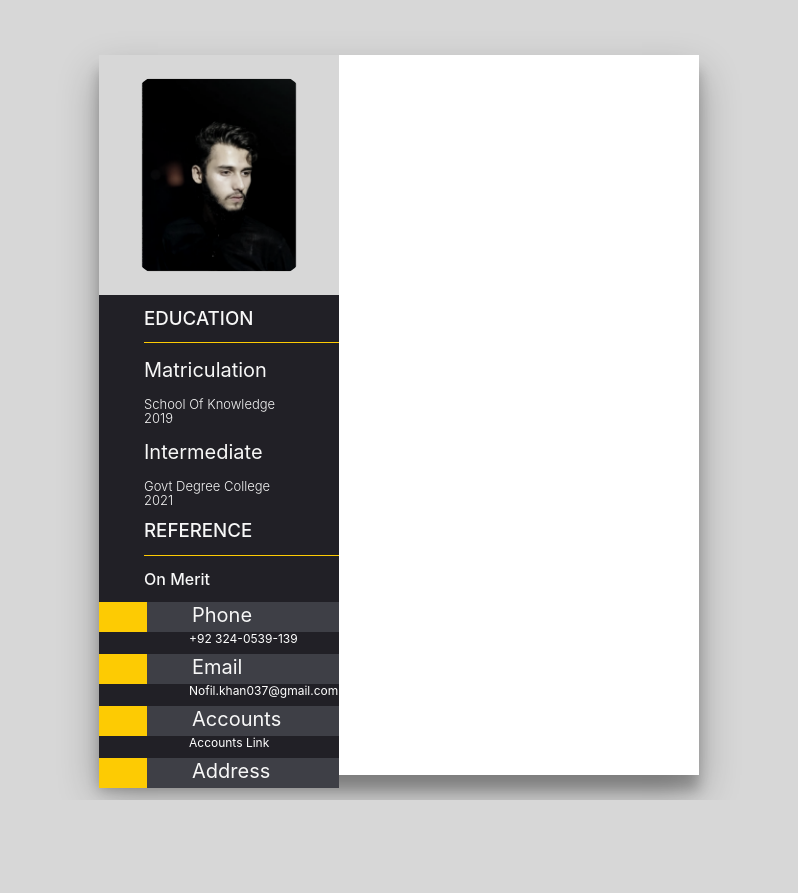
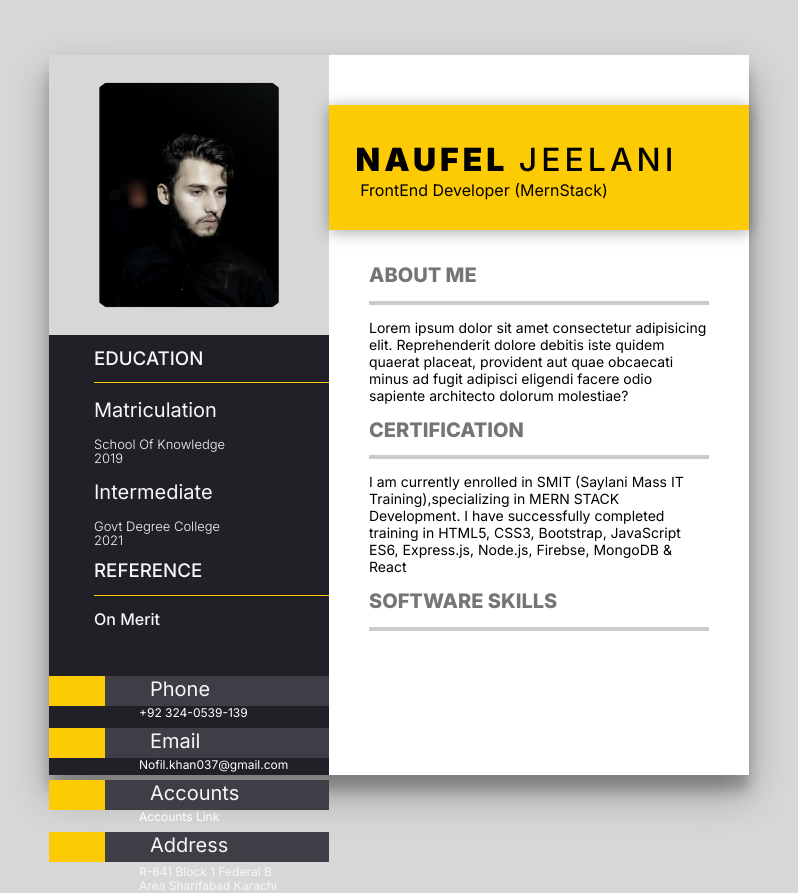
Before and after one commit to naufel1122/React-Resume, a React (Create React App) app in the folder curriculam/: page / in a window 1280 px wide. Shown: the whole page, without its empty margins (241-1039 px from the left). Before the commit the page ends 800 px from the top, so only its background shows below. Built offline with nearby package versions, Linux system fonts and the light colour scheme.

Commit message:
almost done

```diff
--- a/curriculam/src/index.css
+++ b/curriculam/src/index.css
@@ -1,4 +1,5 @@
 @import url('https://fonts.googleapis.com/css2?family=Kanit:wght@100;200;300;400;500;600;700;800;900&family=Nunito:wght@200;300;400;500;600;700;800;900;1000&display=swap');
+@import url('https://fonts.googleapis.com/css2?family=Inter:wght@100;200;300;400;500;600;700;800;900&display=swap');
 
 body {
   margin: 0;
@@ -20,12 +21,13 @@ body {
   justify-content: center;
   align-items: center;
   height: 100vh;
+  font-family: 'Inter', sans-serif;
 }
 
 .First {
   display: flex;
   height: 90vh;
-  width: 600px;
+  width: 700px;
   background-color: #fff;
   margin-top: 30px;
   /* box-shadow: rgba(50, 50, 93, 0.25) 0px 13px 27px -5px, rgba(0, 0, 0, 0.3) 0px 8px 16px -8px; */
@@ -40,7 +42,8 @@ body {
   /* text-align:center; */
   line-height: 10px;
 }
-.First .white .img{
+
+.First .white .img {
   /* height: 250px; */
   /* width:250px; */
   /* margin-left: -2ddepx; */
@@ -48,79 +51,85 @@ body {
   background: #d7d7d7;
 }
 
-.First .white .img img{
+.First .white .img img {
   border-radius: 100%;
   height: 100%;
   width: 100%;
 }
-.First .white h3{
+
+.First .white h3 {
   margin-left: 45px;
   color: #f7f7f7;
   font-weight: 500;
 }
 
-.First .white p{
+.First .white p {
   color: #f7f7f7;
   font-weight: 400;
   margin-left: 45px;
   font-size: 20px;
   line-height: 14px;
 }
-.First .white .school{
+
+.First .white .school {
   color: #f7f7f7;
   font-weight: 300;
   margin-left: 45px;
   font-size: 13px;
 }
-.First .white .college{
+
+.First .white .college {
   color: #f7f7f7;
   font-weight: 300;
   margin-left: 45px;
   font-size: 13px;
 }
-.First .white  .merit{
+
+.First .white .merit {
   font-size: 16px;
   font-weight: 500;
 }
+
 .First .white .line {
   margin-left: 45px;
   height: 1px;
   width: 100%;
   background-color: #fdcb03;
   display: flex;
-  justify-content:center ;
+  justify-content: center;
 }
-
 
 .phone {
   display: flex;
   flex-direction: row;
   width: 100%;
+  margin-top: 50px;
   /* height: 20px; */
 }
-.phone .empty{
+
+.phone .empty {
   /* height: 20px; */
   background-color: #fdcb03;
-  width:20%;
+  width: 20%;
 }
-.phone .contact{
+
+.phone .contact {
   background-color: #3e3f46;
   width: 80%;
   height: 30px;
 }
-.phone .contact p{
+
+.phone .contact p {
   margin-top: 6px;
 }
-.First .white a{
+
+.First .white a {
   text-decoration: none;
   color: #fff;
   font-size: 12px;
   /* margin-top: 15px; */
   margin-left: 90px;
 }
-
-
-
 
 .Email {
   margin-top: 10px;
@@ -129,21 +138,22 @@ body {
   width: 100%;
   /* height: 20px; */
 }
-.Email .empty{
+
+.Email .empty {
   /* height: 20px; */
   background-color: #fdcb03;
-  width:20%;
+  width: 20%;
 }
-.Email .contact{
+
+.Email .contact {
   background-color: #3e3f46;
   width: 80%;
   height: 30px;
 }
-.Email .contact p{
+
+.Email .contact p {
   margin-top: 6px;
 }
-
-
 
 .Github {
   margin-top: 10px;
@@ -152,21 +162,22 @@ body {
   width: 100%;
   /* height: 20px; */
 }
-.Github .empty{
+
+.Github .empty {
   /* height: 20px; */
   background-color: #fdcb03;
-  width:20%;
+  width: 20%;
 }
-.Github .contact{
+
+.Github .contact {
   background-color: #3e3f46;
   width: 80%;
   height: 30px;
 }
-.Github .contact p{
+
+.Github .contact p {
   margin-top: 6px;
 }
-
-
 
 .address {
   margin-top: 10px;
@@ -175,31 +186,83 @@ body {
   width: 100%;
   /* height: 20px; */
 }
-.address .empty{
+
+.address .empty {
   /* height: 20px; */
   background-color: #fdcb03;
-  width:20%;
+  width: 20%;
 }
-.address .contact{
+
+.address .contact {
   background-color: #3e3f46;
   width: 80%;
   height: 30px;
 }
-.address .contact p{
+
+.address .contact p {
   margin-top: 6px;
 }
 
+.First .white .add {
+  font-size: 12px;
+  margin-top: 3px;
+  margin-left: 90px;
+}
 
 .First .Black {
   height: 100%;
-  width: 50%;
+  width: 60%;
   background-color: #fff;
 }
 
-.First .Black h1 {
-  color: #292826;
-  text-align: center;
-  font-size: 38px;
+.First .Black .title {
+  background-color: #fdcb03;
+  height: 125px;
+  width: 100%;
+  margin-top: 50px;
+  box-shadow: rgba(0, 0, 0, 0.35) 0px 2px 15px;
+  display: flex;
+  justify-content: center;
+  align-items: center;
+  flex-direction: column;
+}
+
+.First .Black .title h1 {
+  margin-left: -45px;
+  font-family: 'Inter', sans-serif;
+  font-weight: 900;
+  letter-spacing: 4px;
   text-transform: uppercase;
-  font-family: 'Kanit', sans-serif;
 }
+
+.First .Black .title h1 span{
+  font-weight: 500;
+}
+.First .Black .title  p{
+  margin-top: -20px;
+  margin-right:110px;
+  justify-content: start;
+}
+
+.First .Black .all-other {
+padding: 20px 40px;
+}
+
+.First .Black .all-other h1{
+  text-transform: uppercase;
+  font-size: 20px;
+  font-weight: 800;
+  color: #757575;
+  font-family: 'Inter', sans-serif;
+}
+
+.First .Black .all-other .line-2{
+  height: 4px;
+  width: 100%;
+  background-color: #cbcbcc;
+}
+
+.First .Black .all-other p {
+  font-size: 14px;
+  font-weight: 400;
+  }
--- a/curriculam/src/index.jsx
+++ b/curriculam/src/index.jsx
@@ -11,7 +11,6 @@ function Hi() {
         <div className="First">
             <div className="white">
                 <div className="img">
-
                     <img src={myimg} alt="" />
                 </div>
                 <h3>EDUCATION</h3>
@@ -23,14 +22,13 @@ function Hi() {
                 <h3>REFERENCE</h3>
                 <div className="line"></div>
                 <p className="merit" >On Merit</p>
-
                 <div className="phone">
                     <div className="empty"></div>
                     <div className="contact">
                         <p>Phone</p>
                     </div>
                 </div>
-                    <a href="tel:+923240539139">+92 324-0539-139</a>
+                <a href="tel:+923240539139">+92 324-0539-139</a>
                 <div className="Email">
                     <div className="empty"></div>
                     <div className="contact">
@@ -38,7 +36,6 @@ function Hi() {
                     </div>
                 </div>
                 <a href="mailto:nofil.khan037@gmail.com">Nofil.khan037@gmail.com</a>
-
                 <div className="Github">
                     <div className="empty"></div>
                     <div className="contact">
@@ -46,17 +43,32 @@ function Hi() {
                     </div>
                 </div>
                 <a href="https://accountlinks-150e1.web.app/">Accounts Link </a>
-
                 <div className="address">
                     <div className="empty"></div>
                     <div className="contact">
                         <p>Address</p>
                     </div>
                 </div>
+                <p className="add" >R-641 Block 1 Federal B<br /> Area Sharifabad Karachi</p>
+            </div>
 
+            <div className="Black">
+                <div className="title">
+                    <h1>  Naufel <span> Jeelani</span></h1>
+                    <p>FrontEnd Developer (MernStack)</p>
+                </div>
+                <div className="all-other">
+                    <h1>About Me</h1>
+                    <div className="line-2"></div>
+                    <p>Lorem ipsum dolor sit amet consectetur adipisicing elit. Reprehenderit dolore debitis iste quidem quaerat placeat, provident aut quae obcaecati minus ad fugit adipisci eligendi facere odio sapiente architecto dolorum molestiae?</p>
+                    <h1>Certification</h1>
+                    <div className="line-2"></div>
+                    <p>I am currently enrolled in SMIT (Saylani Mass IT Training),specializing in MERN STACK Development. I have successfully completed training in HTML5, CSS3, Bootstrap, JavaScript ES6, Express.js, Node.js, Firebse, MongoDB & React</p>
+                    <h1>Software Skills</h1>
+                    <div className="line-2"></div>
+                </div>
             </div>
-            <div className="Black">
-            </div>
+
 
         </div>
     </div>)
```
